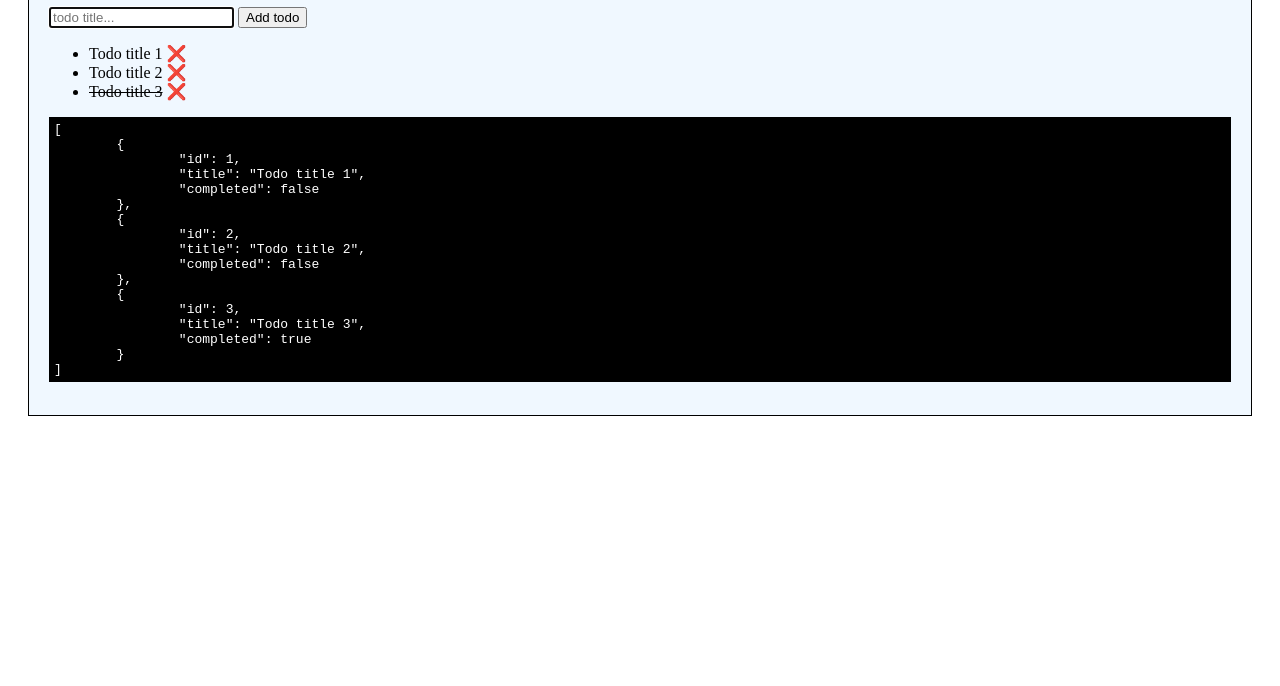
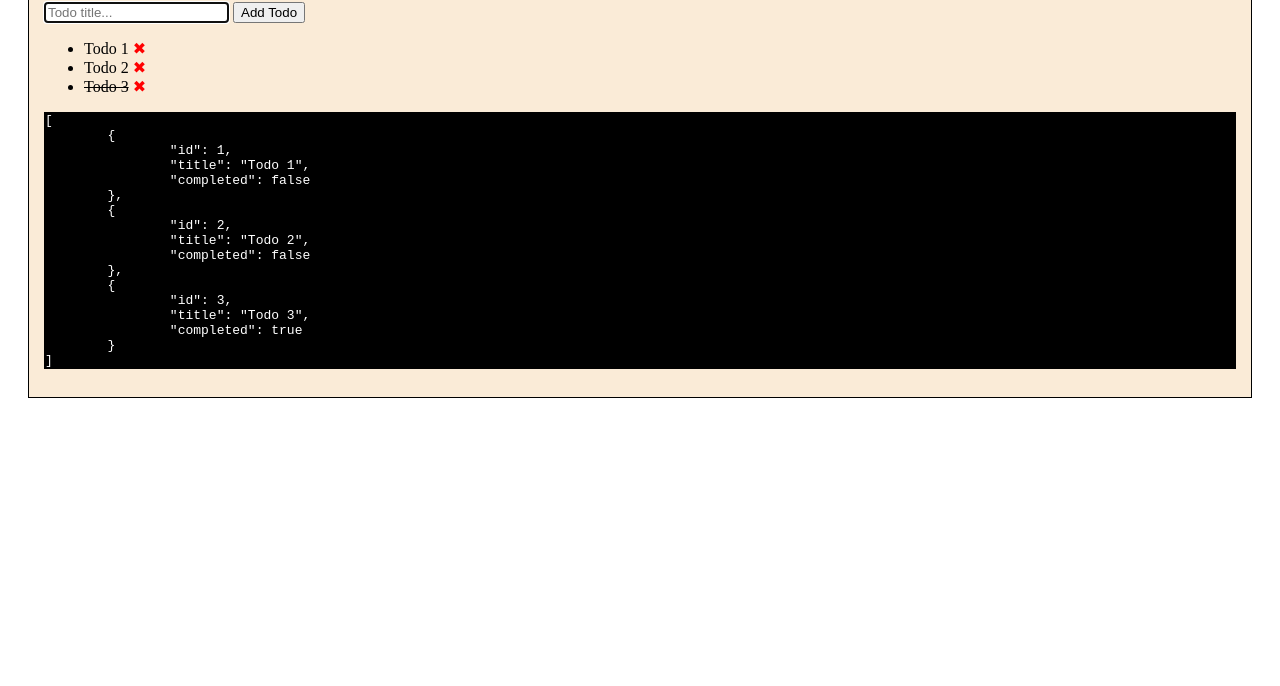
Before and after one commit to trickbz/jquery-stupid, a website: page index.html in a window 1280 px wide. Shown: the part 114-800 px from the top of the page. Drawn offline with nearby package versions, Linux system fonts and the light colour scheme.

Commit message:
Posidelka s vadikom

```diff
--- a/index.html
+++ b/index.html
@@ -2,29 +2,29 @@
 <html lang="en">
 <head>
     <meta charset="UTF-8">
-    <title>jquery stupid</title>
-    <script src="node_modules/jquery/dist/jquery.js"></script>
+    <title>stupid jqeury</title>
     <style>
+
         #container {
+            background-color: antiquewhite;
             margin: 20px;
+            padding: 15px;
             border: 1px solid black;
-            background-color: aliceblue;
-            padding: 20px;
         }
 
-        .remove-todo-button {
+        .delete-todo-button {
             color: red;
             cursor: pointer;
         }
 
-        #todos-array-content {
-            padding: 5px;
+        #todo-array-content {
+            border: 1px solid black;
             background-color: black;
             color: white;
         }
 
-        .todo-item-title {
-            cursor: pointer;
+        #add-todo-input.focused {
+            border-color: blue;
         }
 
         .todo-item-title.completed {
@@ -32,51 +32,34 @@
         }
 
     </style>
+    <script src="node_modules/jquery/dist/jquery.js"></script>
 </head>
 <body>
-
-    <div id="container">
-        <h1>List of posts</h1>
-        <div id="add-todo-container">
-            <input type="text" placeholder="todo title..." id="todo-input">
-            <button id="add-todo-button">Add todo</button>
-        </div>
-        <div id="todo-list-container"></div>
-        <pre id="todos-array-content"></pre>
-    </div>
-
 <script>
 
-        var todoRepository = (function () {
+
+    var repository = (function () {
         var todos = [
             {
                 id: 1,
-                    title: 'Todo title 1',
+                title: 'Todo 1',
                 completed: false
             },
             {
                 id: 2,
-                    title: 'Todo title 2',
+                title: 'Todo 2',
                 completed: false
             },
             {
                 id: 3,
-                    title: 'Todo title 3',
+                title: 'Todo 3',
                 completed: true
             }
         ];
-            function getAll() {
-                return JSON.stringify(todos);
-            }
 
-            function getById(id) {
-                var todoIndex = findTodoIndexById(id);
-                return todoIndex != -1 ?
-                    JSON.stringify(todos[todoIndex]) :
-                    null;
-            }
+        var nextId = 4;
 
-            function findTodoIndexById(id) {
+        function getTodoIndexById(id) {
             for (var i = 0; i < todos.length; i++) {
                 var todo = todos[i];
                 if (todo.id == id) {
@@ -86,121 +69,152 @@
             return -1;
         }
 
-            function  deleteById(id) {
-                var todoIndex = findTodoIndexById(id);
-                todos.splice(todoIndex, 1);
+        function getAllTodos() {
+            return JSON.stringify(todos);
         }
 
-            function toggleCompleted(todoId) {
-                var todoIndex = findTodoIndexById(todoId);
-                todos[todoIndex].completed = !todos[todoIndex].completed;
-            }
-
-            function addNewTodo(todo) {
-
+        function deleteTodo(todoId) {
+            var index = getTodoIndexById(todoId);
+            todos.splice(index, 1);
+            notifyObservers();
         }
 
         var listeners = [];
+
+        function notifyObservers() {
+            listeners.forEach(function (listener) {
+                listener(getAllTodos());
+            });
+        }
+
         function addChangeListener(cb) {
             listeners.push(cb);
         }
 
-            return {
-                getAll: getAll,
-                getById: getById,
-                delete: deleteById,
-                add: addNewTodo,
-                toggleCompleted: toggleCompleted,
-                addChangeListener: addChangeListener
-            }
-        })();
-
-
-
-        var nextTodoId = 4;
-
-        function printTodosArrayContent(todos) {
-            var arrayContentContainer = $('#todos-array-content');
-            arrayContentContainer.empty();
-            arrayContentContainer.text(JSON.stringify(todos, null, '\t'));
+        function addTodo(todoObj) {
+            todoObj.id = nextId++;
+            todos.push(todoObj);
+            notifyObservers();
         }
 
-
-
-        function getTodoItemIdAttributeValue(dataItem) {
-            var li = $(dataItem).closest('li');
-            var postId = li.data('id');
-            return postId;
+        function toggleCompleted(todoId) {
+            var index = getTodoIndexById(todoId);
+            var todo = todos[index];
+            todo.completed = !todo.completed;
+            notifyObservers();
         }
 
-        function createTodoDom(todo) {
-            var li = $('<li></li>').data('id', todo.id);
-            li.attr({'data-id': todo.id});
-            var todoTitleSpan = $('<span></span>');
-            todoTitleSpan.text(todo.title);
-            todoTitleSpan.attr({'class': 'todo-item-title'});
-            if (todo.completed) {
-                todoTitleSpan.addClass('completed');
+        return {
+            getAllTodos: getAllTodos,
+            deleteTodo: deleteTodo,
+            addChangeListener: addChangeListener,
+            addTodo: addTodo,
+            toggleCompleted: toggleCompleted
         }
-            todoTitleSpan.click(function () {
-                var todoId = getTodoItemIdAttributeValue(this);
-                $(this).toggleClass('completed');
-                todoRepository.toggleCompleted(todoId);
-                printTodosArrayContent();
+    }());
+
+    $(document).ready(function () {
+
+        repository.addChangeListener(function (todosJson) {
+            var todosObj = JSON.parse(todosJson);
+            printArray(todosObj);
         });
 
-            var removeTodoBtn = $('<span> &#x274C;</span>').attr({'class': 'remove-todo-button'});
-            removeTodoBtn.click(function () {
-                var todoId = getTodoItemIdAttributeValue(this);
+        var input = $('#add-todo-input');
+        var ul = $('<ul></ul>');
+        var todos = JSON.parse(repository.getAllTodos());
+
+        function focusInput() {
+            input.focus();
+        }
+
+        function printArray(todosObj) {
+            $('#todo-array-content').empty();
+            $('#todo-array-content').text(JSON.stringify(todosObj, null, '\t'));
+        }
+
+        function getTodoItemIdDom(todoItemDomChild) {
+            var li = $(todoItemDomChild).closest('li');
+            var id = li.data('id');
+            return id;
+        }
+
+        function createTodoItem(todo) {
+            var li = $('<li>');
+            li.attr({'data-id': todo.id});
+            var titleSpan = $('<span>');
+            titleSpan.text(todo.title);
+            titleSpan.addClass('todo-item-title');
+            titleSpan.click(function () {
+                $(this).toggleClass('completed');
+                var id = getTodoItemIdDom(this);
+                repository.toggleCompleted(id);
+            });
+            if (todo.completed) {
+                titleSpan.addClass('completed');
+            }
+            var deleteItemSpan = $('<span> &#x2716;</span>');
+            deleteItemSpan.attr({'class': 'delete-todo-button'});
+            deleteItemSpan.click(function () {
+                var id = getTodoItemIdDom(this);
                 li.remove();
-                todoRepository.delete(todoId);
-                printTodosArrayContent();
+                repository.deleteTodo(id);
             });
-
-            li.append(todoTitleSpan);
-            li.append(removeTodoBtn);
+            li.append(titleSpan);
+            li.append(deleteItemSpan);
             return li;
         }
 
-        $(document).ready(function () {
+        input.focus(function () {
+            $(this).addClass('focused');
+        });
 
-            var todoListContainer = $('#todo-list-container');
-            var ul = $('<ul></ul>');
-            var todos = JSON.parse(todoRepository.getAll());
+        input.blur(function () {
+            $(this).removeClass('focused');
+        });
+
+        focusInput();
+
+        var listContainer = $('#todo-list-container');
+
         todos.forEach(function (todo) {
-                var li = createTodoDom(todo);
+            var li = createTodoItem(todo);
             ul.append(li);
         });
-            todoListContainer.append(ul);
-            printTodosArrayContent(todos);
-
-            function focusTodoInput() {
-                $('#todo-input').focus();
-            }
-            focusTodoInput();
+        listContainer.append(ul);
+        printArray(todos);
 
         $('#add-todo-button').click(function () {
-                var input = $('#todo-input');
+
             var value = input.val().trim();
             if (value) {
-                    var id = nextTodoId++;
                 var newTodo = {
-                        id: id,
                     title: value,
                     completed: false
                 };
-                    var li = createTodoDom(newTodo);
+                repository.addTodo(newTodo);
+                var li = createTodoItem(newTodo);
                 ul.append(li);
+
+
                 todos.push(newTodo);
-                    printTodosArrayContent();
+
             }
-                focusTodoInput();
+            focusInput();
             input.val('');
         });
+    });
+</script>
 
-        });
-
-    </script>
+<div id="container">
+    <h1>Todo List</h1>
+    <div id="add-todo-container">
+        <input type="text" placeholder="Todo title..." id="add-todo-input">
+        <button id="add-todo-button">Add Todo</button>
+    </div>
+    <div id="todo-list-container"></div>
+    <pre id="todo-array-content"></pre>
+</div>
 
 </body>
 </html>
```
Also changed, not shown: 1 other file. Lines whose indentation alone changed are shown as unchanged.
